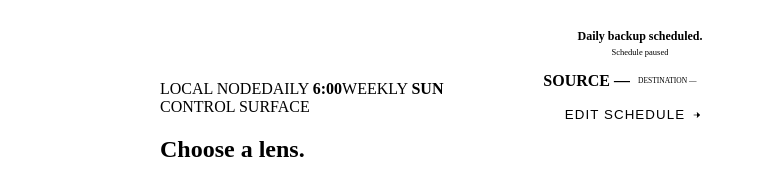
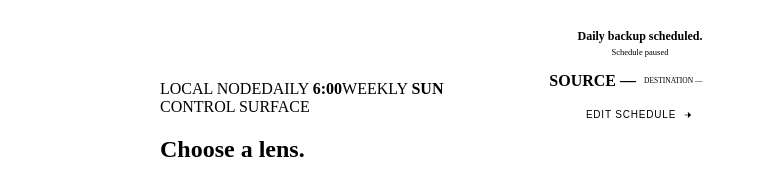
Before and after one commit to aperez24/jayn-vault, a React (Vite) app in the folder source/: page / in a window 1280 px wide. Shown: the part 896-1079 px from the top of the page, without its empty margins (0-775 px from the left). Built offline with nearby package versions, Linux system fonts and the light colour scheme; no server answers.

Commit message:
Unify lens actions and remove redundant folder summary

```diff
--- a/source/src/review-fixes.css
+++ b/source/src/review-fixes.css
@@ -1,6 +1,6 @@
-/* Sep 1 review refinements: stable schedule action + shared desktop grid. */
+/* Sep 1 review refinements: stable dial actions + shared desktop grid. */
 
-/* The radial graphics are visual only. Never let them intercept the controls. */
+/* The radial graphics are visual only. Never let them intercept controls. */
 .dial-wrap .dial,
 .dial-wrap .dial-cross,
 .dial-wrap .scan-beam,
@@ -16,13 +16,16 @@
   z-index: 12;
 }
 
-/* Daily / Weekly schedule editing: quiet branded text action, not a pill. */
+/* All four lens actions use one quiet JAYN-orange language. */
 .dial-wrap.mode-daily .dial-slot-actions > button,
-.dial-wrap.mode-weekly .dial-slot-actions > button {
+.dial-wrap.mode-weekly .dial-slot-actions > button,
+.dial-wrap.mode-sources .dial-slot-actions > button,
+.dial-wrap.mode-destinations .dial-slot-actions > button {
   position: relative;
   z-index: 20;
   min-width: 0 !important;
   width: auto !important;
+  max-width: 200px;
   flex: 0 0 auto !important;
   border: 0 !important;
   border-radius: 0 !important;
@@ -34,19 +37,22 @@
   cursor: pointer !important;
   pointer-events: auto !important;
   white-space: nowrap !important;
-  text-transform: uppercase;
-  letter-spacing: .08em;
-  font-weight: 500;
+  text-transform: uppercase !important;
+  letter-spacing: .08em !important;
+  font-size: 10px !important;
+  font-weight: 500 !important;
   line-height: 1 !important;
   display: inline-flex !important;
   align-items: center;
-  justify-content: flex-end;
+  justify-content: center;
   gap: 6px;
   transition: color .2s ease, opacity .2s ease, transform .2s ease;
 }
 
 .dial-wrap.mode-daily .dial-slot-actions > button:hover,
-.dial-wrap.mode-weekly .dial-slot-actions > button:hover {
+.dial-wrap.mode-weekly .dial-slot-actions > button:hover,
+.dial-wrap.mode-sources .dial-slot-actions > button:hover,
+.dial-wrap.mode-destinations .dial-slot-actions > button:hover {
   color: #ff9a43 !important;
   background: transparent !important;
   border: 0 !important;
@@ -55,13 +61,17 @@
 }
 
 .dial-wrap.mode-daily .dial-slot-actions > button:focus-visible,
-.dial-wrap.mode-weekly .dial-slot-actions > button:focus-visible {
+.dial-wrap.mode-weekly .dial-slot-actions > button:focus-visible,
+.dial-wrap.mode-sources .dial-slot-actions > button:focus-visible,
+.dial-wrap.mode-destinations .dial-slot-actions > button:focus-visible {
   outline: 1px solid rgba(246, 130, 31, .7);
   outline-offset: 5px;
 }
 
 .dial-wrap.mode-daily .dial-slot-actions > button .chevron-icon,
-.dial-wrap.mode-weekly .dial-slot-actions > button .chevron-icon {
+.dial-wrap.mode-weekly .dial-slot-actions > button .chevron-icon,
+.dial-wrap.mode-sources .dial-slot-actions > button .chevron-icon,
+.dial-wrap.mode-destinations .dial-slot-actions > button .chevron-icon {
   width: 12px;
   height: 12px;
   margin: 0;
@@ -69,30 +79,28 @@
   stroke: currentColor;
 }
 
-/* Keep the action row geometrically stable while telemetry loads. */
-.dial-wrap.mode-daily .dial-slot-actions,
-.dial-wrap.mode-weekly .dial-slot-actions {
-  width: 100%;
-  min-width: 0;
-  display: grid !important;
-  grid-template-columns: minmax(0, 1fr) auto !important;
-  align-items: center;
-  column-gap: 12px;
+/* Undo the older folder-name override so Sources/Destinations match schedules. */
+.dial-wrap.mode-sources .folder-name-button,
+.dial-wrap.mode-destinations .folder-name-button {
+  font-size: 10px !important;
+  font-weight: 500 !important;
+  letter-spacing: .08em !important;
+  text-transform: uppercase !important;
+  line-height: 1 !important;
+  padding: 4px 0 !important;
 }
 
-.dial-wrap.mode-daily .dial-slot-metrics,
-.dial-wrap.mode-weekly .dial-slot-metrics {
-  min-width: 0;
-  overflow: hidden;
+/* The dial now owns source/destination selection; remove the redundant lower panel. */
+.control-surface > .selection-summary {
+  display: none !important;
 }
 
-.dial-wrap.mode-daily .dial-slot-metrics strong,
-.dial-wrap.mode-daily .dial-slot-metrics small,
-.dial-wrap.mode-weekly .dial-slot-metrics strong,
-.dial-wrap.mode-weekly .dial-slot-metrics small {
-  white-space: nowrap;
-  overflow: hidden;
-  text-overflow: ellipsis;
+/* Keep metrics/action geometry stable while data loads. */
+.dial-wrap.mode-daily .dial-slot-actions,
+.dial-wrap.mode-weekly .dial-slot-actions,
+.dial-wrap.mode-sources .dial-slot-actions,
+.dial-wrap.mode-destinations .dial-slot-actions {
+  min-width: 0;
 }
 
 /* Match the control surface to the visual span of the hero above it. */
@@ -106,20 +114,16 @@
 
   .surface-tags,
   .surface-head,
-  .lens-nav,
-  .selection-summary {
+  .lens-nav {
     width: 100%;
   }
 }
 
 @media (max-width: 900px) {
-  .dial-wrap.mode-daily .dial-slot-actions,
-  .dial-wrap.mode-weekly .dial-slot-actions {
-    column-gap: 8px;
-  }
-
   .dial-wrap.mode-daily .dial-slot-actions > button,
-  .dial-wrap.mode-weekly .dial-slot-actions > button {
+  .dial-wrap.mode-weekly .dial-slot-actions > button,
+  .dial-wrap.mode-sources .dial-slot-actions > button,
+  .dial-wrap.mode-destinations .dial-slot-actions > button {
     font-size: 8px !important;
   }
 }
```
